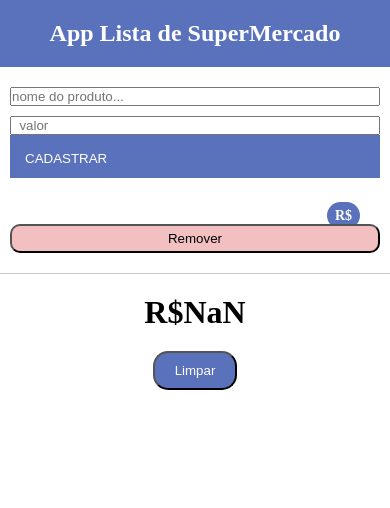
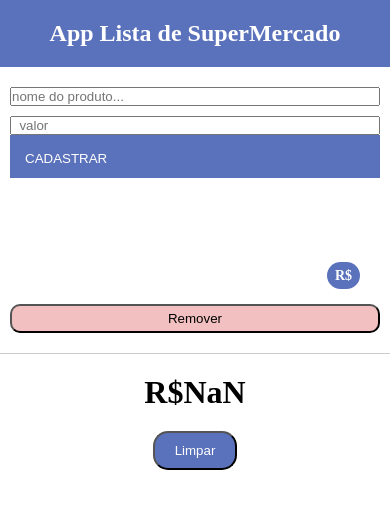
Before and after one commit to TiagoPdaS/lista-de-supermercado, a plain HTML site: page index.html in a window 390 px wide. Both pictures are taken after a click on the input "CADASTRAR". Drawn offline with Linux system fonts and the light colour scheme.

Commit message:
Update style.css

```diff
--- a/style.css
+++ b/style.css
@@ -84,7 +84,7 @@ h3.price-produto > span {
 /* Media Query para dispositivos com largura máxima de 600px (modo mobile) */
 @media only screen and (max-width: 600px) {
     .lista-produto-single h3 {
-        padding: 0 20px; /* Ajustado o padding para melhorar o espaçamento */
+        padding: 20px; /* Ajustado o padding para melhorar o espaçamento */
         height: 20px;
     }
 
```
